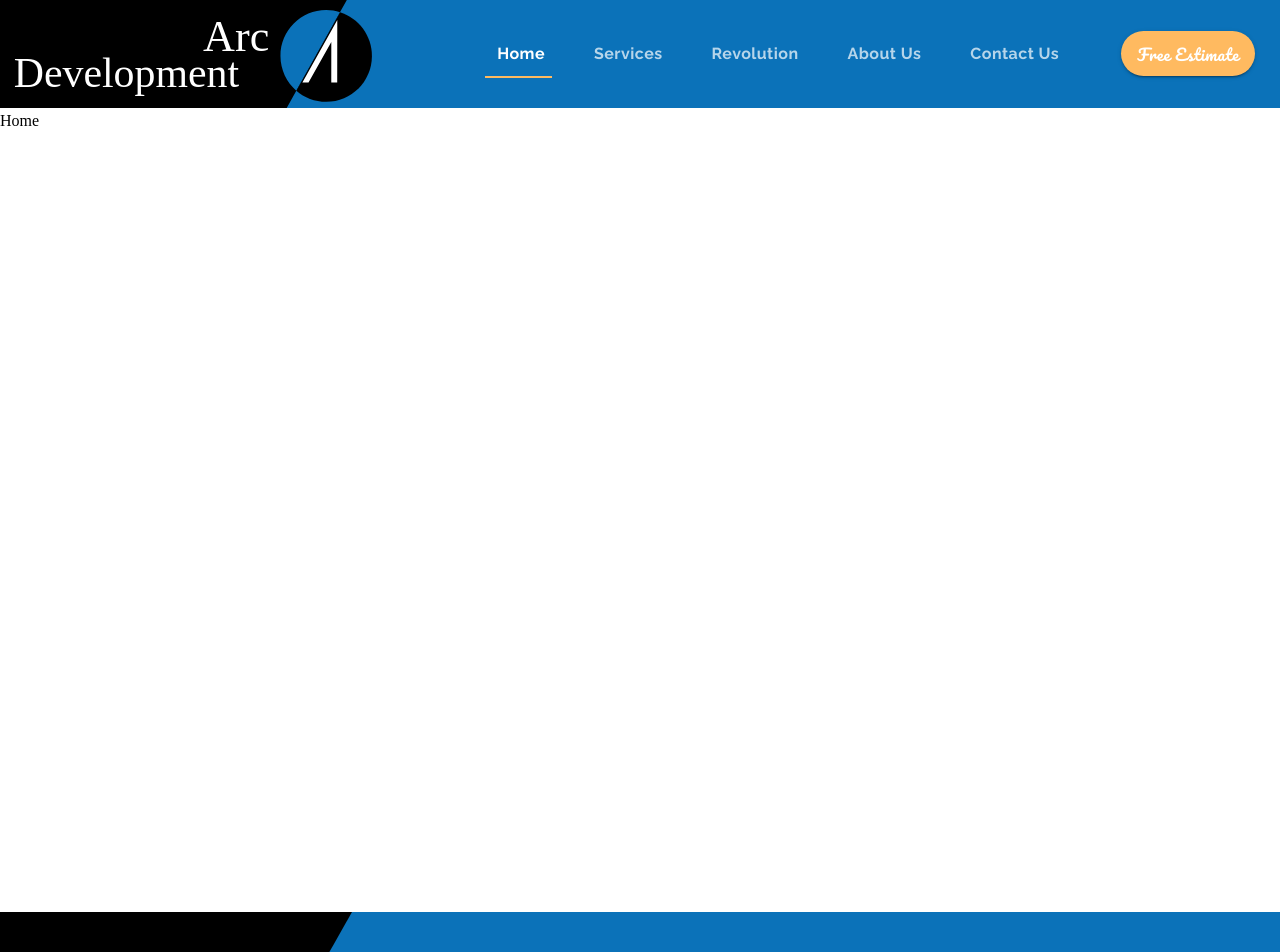
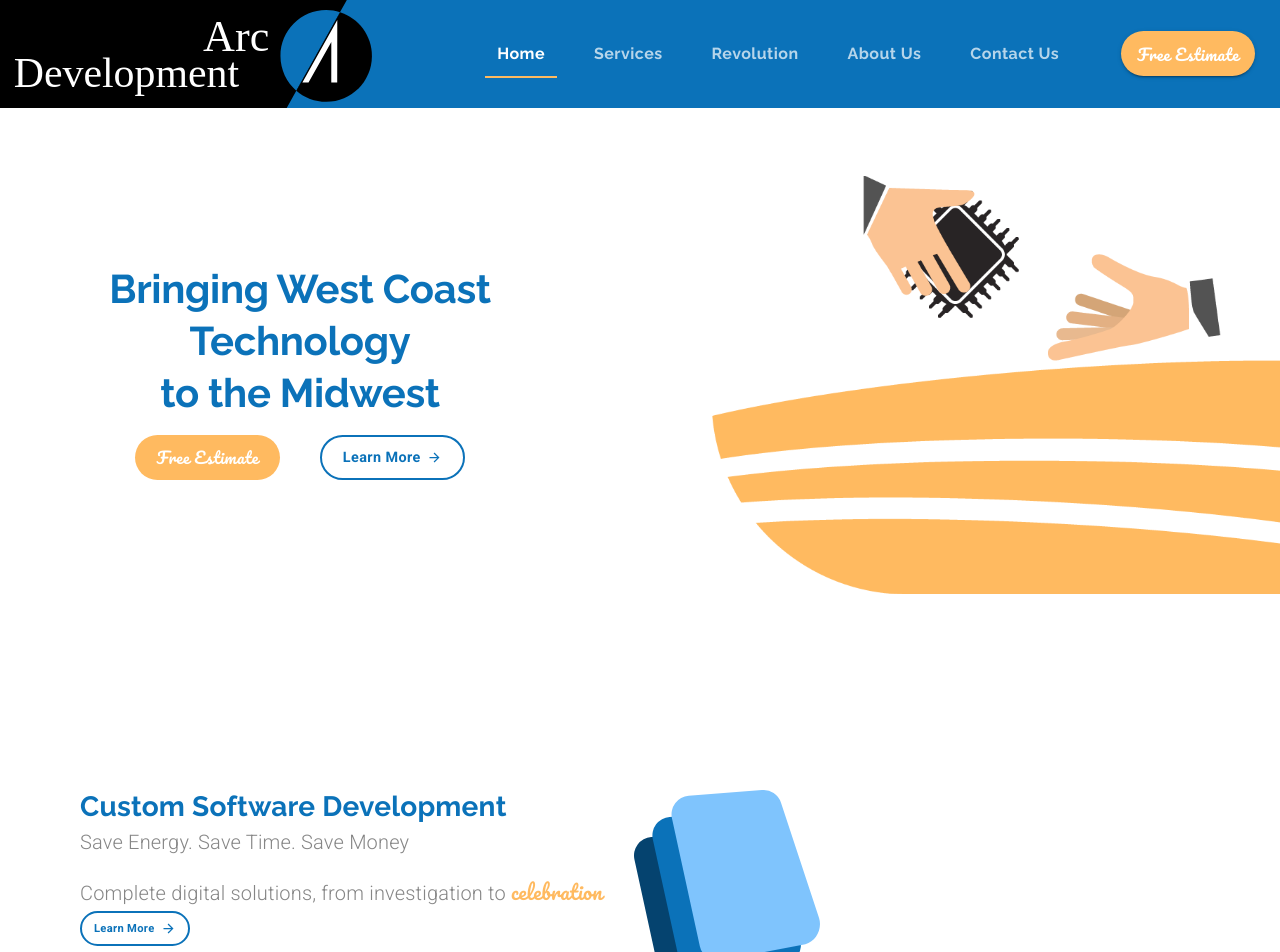
Before and after one commit to abdnadeem382/Arc-Development, a React (Create React App) app: page / in a window 1280 px wide. Shown: the top 952 px of the page. Built offline with nearby package versions, Linux system fonts and the light colour scheme.

Commit message:
Added basic hero and services blocks on landing page

```diff
--- a/package.json
+++ b/package.json
@@ -11,6 +11,7 @@
     "@testing-library/user-event": "^12.8.3",
     "react": "^17.0.2",
     "react-dom": "^17.0.2",
+    "react-lottie": "^1.2.3",
     "react-router-dom": "^5.2.0",
     "react-scripts": "4.0.3",
     "web-vitals": "^1.1.2"
--- a/src/components/App.js
+++ b/src/components/App.js
@@ -1,6 +1,7 @@
 import React, {useState} from 'react';
 import Header from './UI/Header/Header'
 import Footer from './UI/Footer/Footer'
+import LandingPage from './LandingPage/LandingPage';
 import { ThemeProvider } from '@material-ui/core/styles';
 import { BrowserRouter, Route, Switch } from 'react-router-dom';
 import theme from './UI/Theme';
@@ -13,7 +14,7 @@ function App() {
       <BrowserRouter>
       <Header value={value} setValue={setValue} selectedIndex={selectedIndex} setSelectedIndex={setSelectedIndex}/>
       <Switch>
-        <Route exact path='/' component={()=><div style={{height: "800px"}}>Home</div>}/>
+        <Route exact path='/' component={LandingPage}/>
         <Route exact path='/services' component={()=><div>Services</div>}/>
         <Route exact path='/customsoftware' component={()=><div>Custom Software</div>}/>
         <Route exact path='/mobileapps' component={()=><div>Mobile App</div>}/>
--- /dev/null
+++ b/src/components/HeroBlock/HeroBlock.js
@@ -0,0 +1,49 @@
+import React from 'react'
+import Lottie from 'react-lottie';
+import useStyles from './styles';
+import animationData from '../../animations/landinganimation/data'
+import {Grid, Button, Typography} from '@material-ui/core'
+import { useTheme } from '@material-ui/core';
+import ButtonArrow from '../UI/ButtonArrow/ButtonArrow'
+
+function HeroBlock() {
+    const classes = useStyles();
+    const theme = useTheme();
+
+    const defaultOptions = {
+        loop: true,
+        autoplay: true,
+        animationData: animationData,
+        rendererSettings: {
+          preserveAspectRatio: 'xMidYMid slice'
+        }
+      };
+
+    return (
+        <Grid container justify='flex-end' alignItems='center' direction='row'>
+            <Grid sm item className={classes.heroTextContainer}>
+                <Typography variant='h2' align='center'>Bringing West Coast Technology<br/>to the Midwest </Typography>
+                <Grid container justify='center' className={classes.buttonContainer}>
+                    <Grid item>
+                        <Button className={classes.estimateBtn} variant='containerd'>Free Estimate</Button>
+                    </Grid>
+                    <Grid item>
+                        <Button className={classes.learnBtnHero} variant='outlined'>
+                            <span style={{marginRight: 6.5}}>Learn More</span>
+                            <ButtonArrow width={15} height={15} fill={theme.palette.common.blue}/>
+                        </Button>
+                    </Grid>
+                </Grid>
+            </Grid>
+            <Grid sm item className={classes.animation}>
+                <Lottie
+                    options={defaultOptions}
+                    height='100%'
+                    width='100%'
+                />
+            </Grid>
+        </Grid>
+    )
+}
+
+export default HeroBlock
--- /dev/null
+++ b/src/components/HeroBlock/styles.js
@@ -0,0 +1,56 @@
+import { makeStyles } from "@material-ui/core";
+
+export default makeStyles((theme)=>(
+    {
+        mainContainer:{
+            marginTop: '5em',
+            [theme.breakpoints.down('md')]: {
+                marginTop: '3em'
+            },
+            [theme.breakpoints.down('xs')]: {
+                marginTop: '2em'
+            },
+        },
+
+        heroTextContainer:{
+            minWidth: '21.5em',
+            marginLeft: '1em',
+            [theme.breakpoints.down('xs')]: {
+                marginLeft: 0
+            },
+        },
+
+        animation:{
+            maxWidth:'50em',
+            minWidth:'21em',
+            marginTop: '2em',
+            marginLeft: '10%',
+            [theme.breakpoints.down('sm')]: {
+                maxWidth: '30em'
+            },
+        },
+        estimateBtn:{
+            ...theme.typography.estimate,
+            backgroundColor: theme.palette.secondary.main,
+            borderRadius: 50,
+            height: 45,
+            width: 145,
+            marginRight: 40,
+            "&:hover":{
+                backgroundColor: theme.palette.secondary.light
+            }
+        },
+        buttonContainer:{
+            marginTop: '1em'
+        },
+        learnBtnHero:{
+            ...theme.typography.learnMore,
+            borderColor: theme.palette.common.blue,
+            color: theme.palette.common.blue,
+            fontSize: '0.9rem',
+            height: 45,
+            width: 145
+
+        }
+    }
+))
--- /dev/null
+++ b/src/components/LandingPage/LandingPage.js
@@ -0,0 +1,18 @@
+import React from 'react'
+import useStyles from './styles';
+import {Grid} from '@material-ui/core'
+import HeroBlock from '../HeroBlock/HeroBlock'
+import ServicesBlock from '../ServicesBlock/ServicesBlock';
+
+function LandingPage() {
+    const classes = useStyles();
+    return (
+        <Grid container direction='column' className={classes.mainContainer} >
+            <HeroBlock/>
+            <ServicesBlock/>
+        </Grid>
+
+    )
+}
+
+export default LandingPage
--- /dev/null
+++ b/src/components/LandingPage/styles.js
@@ -0,0 +1,15 @@
+import { makeStyles } from "@material-ui/core";
+
+export default makeStyles((theme)=>(
+    {
+        mainContainer:{
+            marginTop: '5em',
+            [theme.breakpoints.down('md')]: {
+                marginTop: '3em'
+            },
+            [theme.breakpoints.down('xs')]: {
+                marginTop: '2em'
+            },
+        }
+    }
+))
--- /dev/null
+++ b/src/components/ServicesBlock/ServicesBlock.js
@@ -0,0 +1,29 @@
+import React from 'react'
+import useStyles from './styles';
+import {Grid, Button, Typography} from '@material-ui/core'
+import ButtonArrow from '../UI/ButtonArrow/ButtonArrow'
+import { useTheme } from '@material-ui/core';
+import customSoftwareIcon from '../../assets/Custom Software Icon.svg'
+
+function ServicesBlock() {
+    const classes = useStyles();
+    const theme = useTheme();
+    return (
+            <Grid className={classes.serviceContainer} container direction='row'>
+                <Grid style={{marginLeft:"5em"}} item>
+                    <Typography variant='h4'>Custom Software Development</Typography>
+                    <Typography className={classes.subtitle} variant='subtitle1'>Save Energy. Save Time. Save Money</Typography>
+                    <Typography variant='subtitle1'>Complete digital solutions, from investigation to {" "}<span className={classes.specialText}>celebration</span></Typography>
+                    <Button className={classes.learnBtnServices} variant = 'outlined'>
+                        <span style={{marginRight: 6.5}}>Learn More</span>
+                        <ButtonArrow width={15} height={15} fill={theme.palette.common.blue} />
+                    </Button>
+                </Grid>
+                <Grid item>
+                    <img className={classes.img} src={customSoftwareIcon} alt='custom software icon'/>
+                </Grid>
+            </Grid>
+    )
+}
+
+export default ServicesBlock
--- /dev/null
+++ b/src/components/ServicesBlock/styles.js
@@ -0,0 +1,29 @@
+import { makeStyles } from "@material-ui/core";
+
+export default makeStyles((theme)=>(
+    {
+        serviceContainer:{
+            marginTop: "12em"
+        },
+        learnBtnServices:{
+            ...theme.typography.learnMore,
+            fontSize: '0.7rem',
+            padding: 10,
+            height: 35,
+            width: 110
+        },
+        specialText:{
+            fontFamily: "Pacifico",
+            color: theme.palette.common.orange
+        },
+        subtitle:{
+            marginBottom:'0.7em'
+        },
+        img:{
+            marginLeft: '2em',
+            [theme.breakpoints.down('xs')]:{
+                marginLeft:0
+            }
+        }
+    }
+))
--- /dev/null
+++ b/src/components/UI/ButtonArrow/ButtonArrow.js
@@ -0,0 +1,16 @@
+import React from 'react'
+
+export default function ButtonArrow(props){
+    return(
+        <svg
+        className={props.class}
+        xmlns='http://www.w3.org/2000/svg'
+        width={props.width}
+        height={props.height}
+        fill={props.fill}
+        viewBox='0 0 18 18'
+        >
+            <path d='M9 3L7.94 4.06l4.19 4.19H3v1.5h9.13l-4.19 4.19L9 15l6-6z'/>
+        </svg>
+    )
+}
--- a/src/components/UI/Tabs/styles.js
+++ b/src/components/UI/Tabs/styles.js
@@ -32,6 +32,9 @@ export default makeStyles((theme)=>(
             marginLeft: "50px",
             marginRight: '25px',
             height: '45px',
+            "&:hover":{
+                backgroundColor: theme.palette.secondary.light
+            }
         },
         menu:{
             backgroundColor: theme.palette.common.blue,
--- a/src/components/UI/Theme.js
+++ b/src/components/UI/Theme.js
@@ -1,6 +1,7 @@
 import {createMuiTheme} from '@material-ui/core/styles';
 const arcBlue = "#0B72B9"
 const arcOrange = "#FFBA60"
+const arcGrey = "#868686"
 export default createMuiTheme({
     palette:{
         common:{
@@ -26,6 +27,40 @@ export default createMuiTheme({
             fontSize:'1rem',
             textTransform: 'none',
             color: 'white'
+        },
+        h2:{
+            fontFamily: "Raleway",
+            fontWeight:700,
+            fontSize:'2.5rem',
+            color:arcBlue,
+            lineHeight: 1.3
+        },
+        h3:{
+            fontFamily:"Pacifico",
+            fontSize:'2.5rem',
+            color: arcBlue
+        },
+        h4:{
+            fontFamily: 'Raleway',
+            fontSize: '1.75rem',
+            color: arcBlue,
+            fontWeight: 700
+        },
+        subtitle1:{
+            fontFamily: 'Roboto',
+            fontSize: '1.25rem',
+            fontWeight: 300,
+            color: arcGrey
+        },
+        learnMore:{
+            borderColor: arcBlue,
+            color: arcBlue,
+            borderWidth: 2,
+            borderRadius: 50,
+            textTransform: 'none',
+            fontFamily: 'Roboto',
+            fontWeight: 'bold',
+
         }
     }
 })
```
Also changed, not shown: 1 other file (tests, documents, lock files or other folders).
